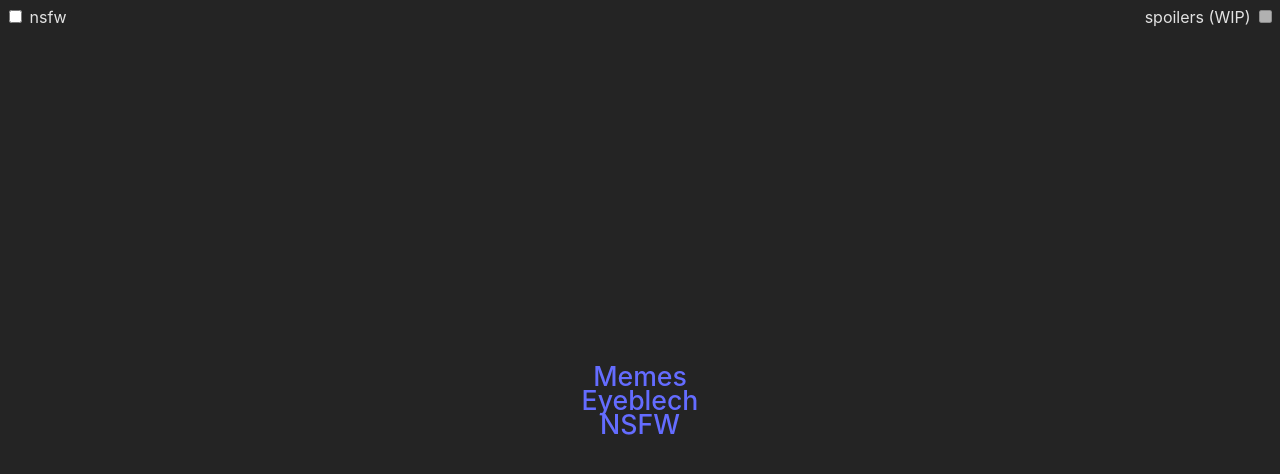
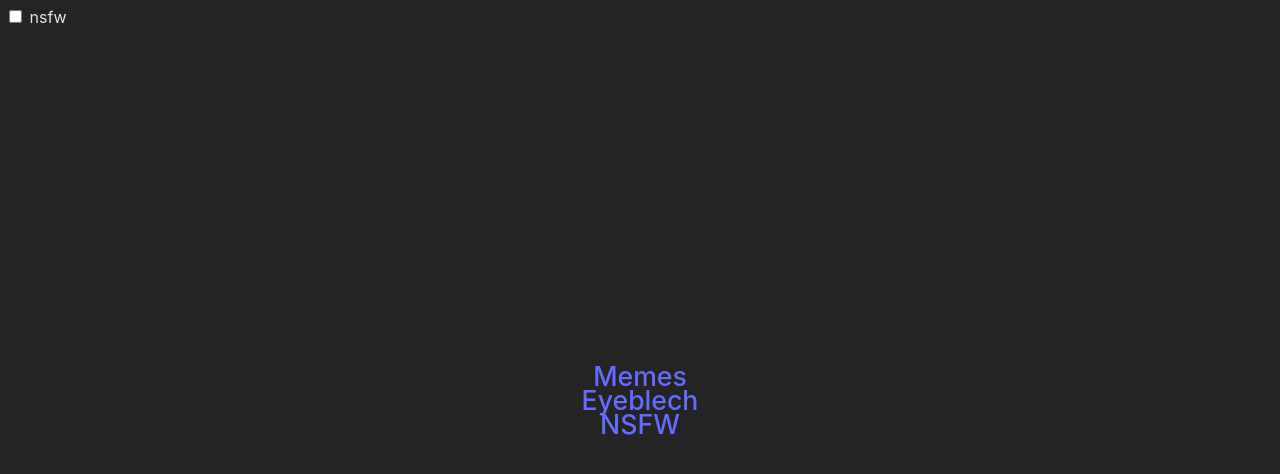
Before and after one commit to jsw08/jornohub, a Svelte app: page / in a window 1280 px wide. Shown: the top 474 px of the page. Built offline with nearby package versions, Linux system fonts and the light colour scheme.

Commit message:
2 files modified

```diff
--- a/src/App.svelte
+++ b/src/App.svelte
@@ -8,7 +8,6 @@
   let chosen = false
   let startthings;
   let cNsfw = false
-  let cSpoil = false
   $: imgs = []
 
   const nsfw = () => {
@@ -63,12 +62,8 @@
   <input bind:checked={cNsfw} id="c" type="checkbox">
   <label for="c">nsfw</label>
 </div>
-<div style:right="5px" style:top="5px" style:position="absolute">
-  <label for="cc">spoilers (WIP)</label>
-  <input disabled bind:checked={cSpoil} id="cc" type="checkbox">
-</div>
 {#if chosen}
-  <Img imgs={imgs} nsfw={cNsfw}  spoil={cSpoil} on:more={more}/>
+  <Img imgs={imgs} nsfw={cNsfw}  on:more={more}/>
   <button on:click={() => {location.reload()}} style:position="absolute" style:left="5px" style:bottom="5px">Home</button>
 {:else}
   <Start on:nsfw={nsfw} on:load={load}/>
--- a/src/lib/img.svelte
+++ b/src/lib/img.svelte
@@ -1,7 +1,6 @@
 <script>
 export let imgs = [{title:"No available images.",image:"https://external-content.duckduckgo.com/iu/?u=https%3A%2F%2Ftacm.com%2Fwp-content%2Fuploads%2F2018%2F01%2Fno-image-available.jpeg"}]
 export let nsfw;
-export let spoil
 import { createEventDispatcher } from 'svelte';
 import Gamepad from "../../node_modules/svelte-gamepad/src/Gamepad.svelte";
 const dispatch = createEventDispatcher();
@@ -44,7 +43,7 @@ window.addEventListener("keypress", function (e) {
 />
 
 <div>
-  {#if !nsfw && !currentImg.NSFW || nsfw && currentImg.NSFW || !spoil && !currentImg.spoiler || spoil && currentImg.spoiler}
+  {#if !nsfw && !currentImg.NSFW || nsfw && currentImg.NSFW}
   <a href={currentImg.postLink}>{currentImg.title}</a>
   <br>
   <img on:click={() => {location.assign(currentImg.postLink)}} src={currentImg.image} alt={currentImg.title}/>
```
